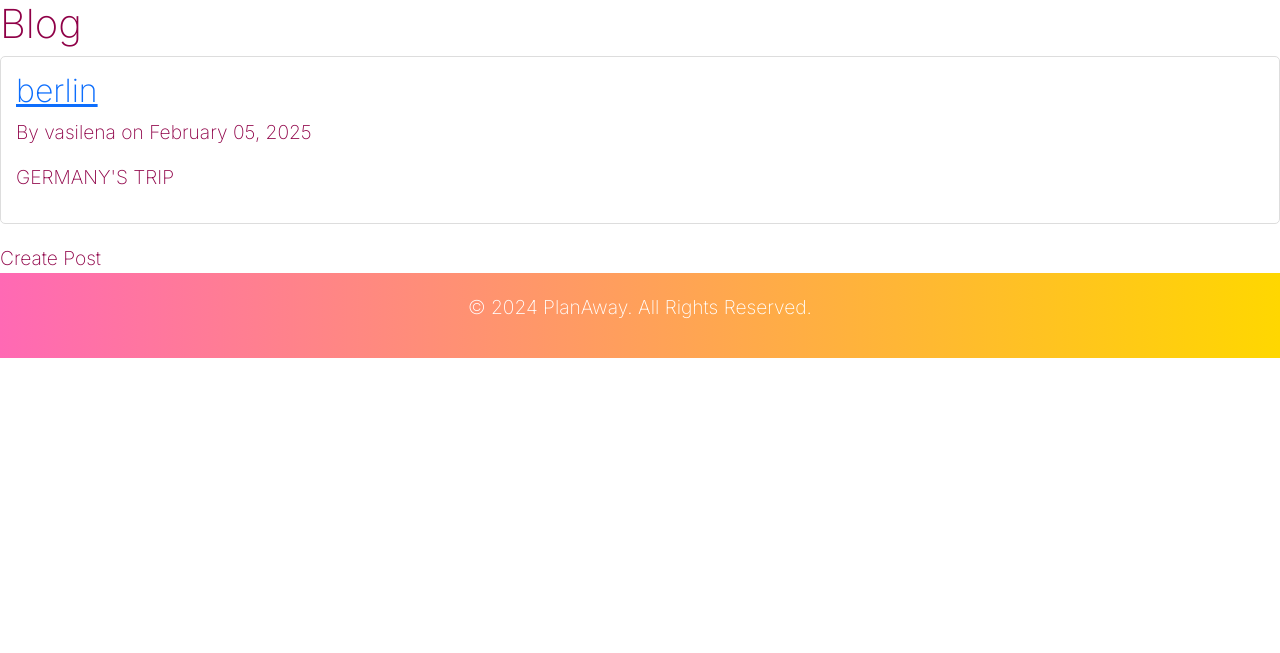
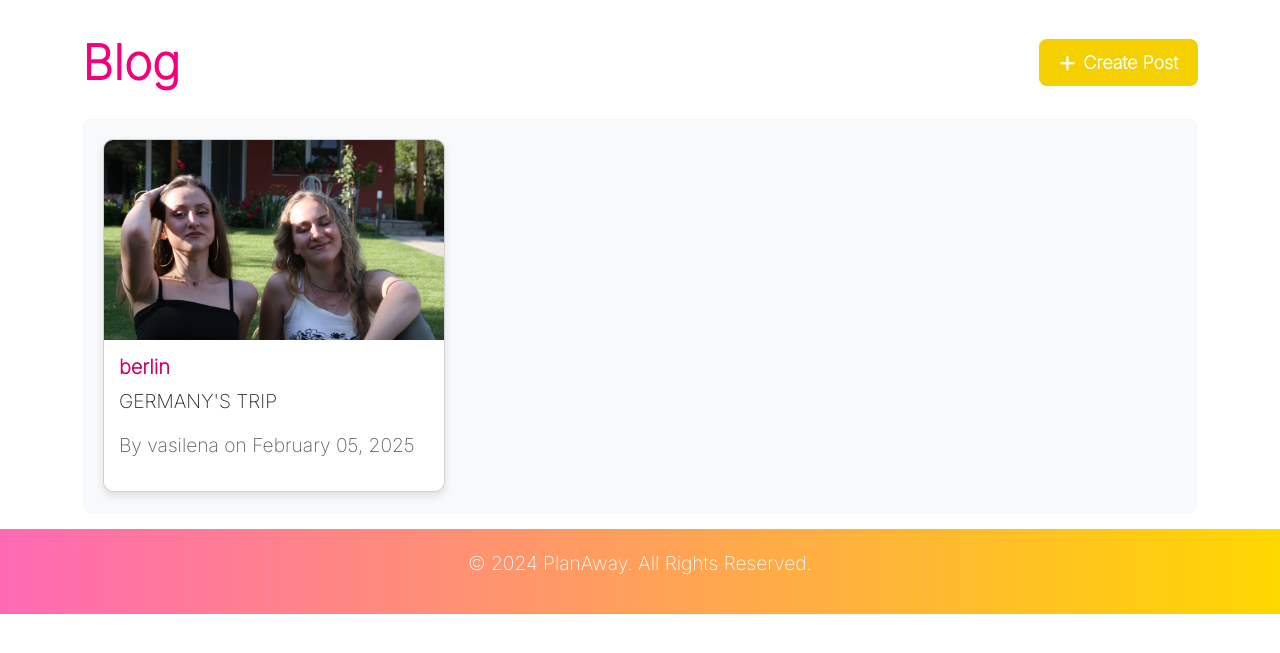
Before and after one commit to Vasilena01/Travel_planner, a Django app: page /blog/ in a window 1280 px wide. Shown: the part 86-739 px from the top of the page. Run offline with Django 5.2, Linux system fonts and the light colour scheme; a user stored in the database is signed in; data comes from the database, SQL or seed files in the repository; parts of the project's set-up code (start-up, migrations or seed data) failed here and were passed over.

Commit message:
Design of the main blog page

```diff
--- a/travel_planner/blog/static/blog/main_blog_page.css
+++ b/travel_planner/blog/static/blog/main_blog_page.css
@@ -1,28 +1,95 @@
-.post {
-    margin-bottom: 20px;
-    padding: 15px;
-    border: 1px solid #ddd;
-    border-radius: 5px;
+.header-container {
+    display: flex;
+    justify-content: space-between;
+    align-items: center;
+    padding: 10px 0;
 }
 
-.post h2 {
-    margin-top: 0;
+.container h1 {
+    font-size: 3rem;
+    font-weight: bold;
+    color: #F5007A;
+    margin: 0;
 }
 
-.post img {
-    max-width: 100%;
-    height: auto;
-    border-radius: 5px;
+.create-post-btn {
+    background-color: #F5D000;
+    color: white;
+    border: none;
+    font-size: 18px;
+    font-weight: bold;
+    padding: 10px 20px;
+    border-radius: 8px;
+    transition: background-color 0.3s ease-in-out;
+    display: flex;
+    align-items: center;
+}
+
+.create-post-btn i {
+    margin-right: 8px;
+    color: white;
+}
+
+.create-post-btn:hover {
+    background-color: #e5c000;
+    color: white;
+}
+
+.create-post-btn i {
+    margin-right: 8px;
+    color: white;
+}
+
+.container a {
+    text-decoration: none;
+    cursor: pointer;
+}
+
+.posts-container {
+    background-color: #f8f9fa;
+    padding: 20px;
+    border: 1px solid #f8f9fa;
+    border-radius: 10px;
+    margin: 1rem 0;
+}
+
+.post-card {
+    border-radius: 10px;
+    overflow: hidden;
+    box-shadow: 0 4px 8px rgba(0, 0, 0, 0.1);
+    transition: transform 0.2s ease-in-out;
+}
+
+.post-card:hover {
+    transform: scale(1.02);
+    cursor: pointer;
+}
+
+.card-img-top {
+    height: 200px;
+    object-fit: cover;
+}
+
+.card-body {
+    padding: 15px;
+}
+
+.card-title {
+    font-size: 20px;
+    font-weight: bold;
+    color: #cb0367;
 }
 
 .delete-btn {
-    background: none;
+    background-color: #F5007A;
     border: none;
-    color: red;
-    cursor: pointer;
-    font-size: 1.2em;
+    font-size: 14px;
+    font-weight: bold;
+    padding: 8px 15px;
+    border-radius: 5px;
+    transition: background-color 0.3s ease-in-out;
 }
 
 .delete-btn:hover {
-    color: darkred;
+    background-color: #c4005e;
 }
--- a/travel_planner/blog/templates/blog/main_blog_page.html
+++ b/travel_planner/blog/templates/blog/main_blog_page.html
@@ -2,28 +2,45 @@
 {% load static %}
 {% block content %}
 <link rel="stylesheet" type="text/css" href="{% static 'blog/main_blog_page.css' %}" />
+<div class="container mt-4">
+    <div class="header-container">
         <h1>Blog</h1>
+        <a href="{% url 'create_post' %}" class="btn btn-warning create-post-btn">
+            <i class="fas fa-plus"></i> Create Post
+        </a>
+    </div>
+    <div class="posts-container">
+        <div class="row">
             {% for post in posts %}
-    <div class="post">
-        <h2><a href="{% url 'post_detail' post.pk %}">{{ post.title }}</a></h2>
-        <p>By {{ post.author }} on {{ post.date_posted|date:"F d, Y" }}</p>
-        <p>{{ post.content|truncatewords:30 }}</p>
+            <div class="col-md-4">
+                <a href="{% url 'post_detail' post.pk %}">
+                    <div class="card post-card">
+                        <img src="{{ post.image.url }}" class="card-img-top" alt="{{ post.title }}">
+                        <div class="card-body">
+                            <h5 class="card-title">{{ post.title }}</h5>
+                            <p class="card-text">{{ post.content|truncatewords:30 }}</p>
+                            <p class="text-muted">By {{ post.author }} on {{ post.date_posted|date:"F d, Y" }}</p>
+
                             {% if post.author == request.user %}
                             <form action="{% url 'delete_post' post.pk %}" method="POST"
                                   style="display:inline;" onsubmit="return confirmDelete(event);">
                                 {% csrf_token %}
-                <button type="submit" class="delete-btn">
+                                <button type="submit" class="btn btn-danger delete-btn">
                                     <i class="fas fa-trash-alt"></i> Delete
                                 </button>
                             </form>
                             {% endif %}
                         </div>
+                    </div>
+                </a>
+            </div>
             {% endfor %}
-<a class="nav-link" href="{% url 'create_post' %}">Create Post</a>
+        </div>
+    </div>
+</div>
 <script>
     function confirmDelete(event) {
         event.preventDefault();
-
         let confirmation = confirm("Are you sure you want to delete this post?");
         if (confirmation) {
             event.target.submit();
--- a/travel_planner/templates/base.html
+++ b/travel_planner/templates/base.html
@@ -2,7 +2,6 @@
 <html lang="en">
   <head>
     {% load static %}
-
     <meta charset="UTF-8" />
     <meta name="viewport" content="width=device-width, initial-scale=1.0" />
     <title>PlanAway</title>
@@ -70,11 +69,9 @@
         </ul>
       </div>
     </nav>
-
     <div class="content" id="mainContent">
       {% block content %} {% endblock %}
     </div>
-
     <footer id="footer">
       <p>&copy; 2024 PlanAway. All Rights Reserved.</p>
     </footer>
--- a/travel_planner/templates/list_user_trips.html
+++ b/travel_planner/templates/list_user_trips.html
@@ -1,9 +1,7 @@
 {% block content %}
 {% load static %}
-
 <title>User Trips</title>
 <link rel="stylesheet" type="text/css" href="{% static 'css/list_user_trips.css' %}" />
-
 <div id="trips-container">
   {% for trip in trips %}
   <div class="card" style="width: 18rem;">
@@ -34,7 +32,6 @@
   </div>
   {% endfor %}
 </div>
-
 <script>
     document.addEventListener("DOMContentLoaded", function () {
         const deleteButtons = document.querySelectorAll('.delete-trip-btn');
```
Lines whose indentation alone changed are shown as unchanged.
